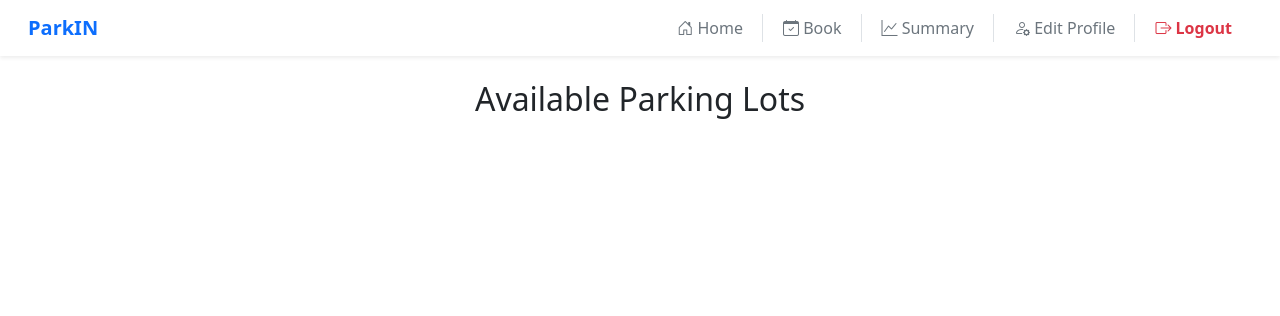
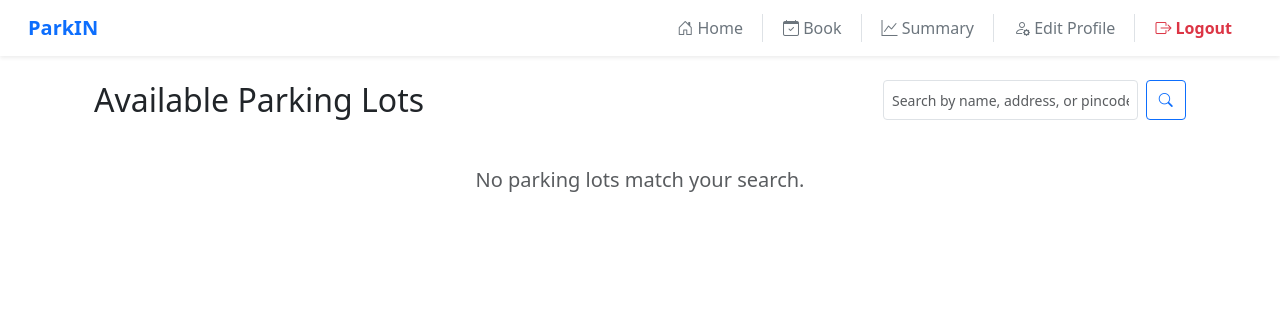
Before and after one commit to 24f1001715/vehicle-parking-app, a Flask app: template templates/user/book.html in a window 1280 px wide. Shown: the top 316 px of the page. Run offline with Flask 3, Linux system fonts and the light colour scheme; the template is opened without the code that fills it, so the values that code supplies are empty.

Commit message:
Additional search-functionalities

```diff
--- a/templates/user/book.html
+++ b/templates/user/book.html
@@ -3,8 +3,30 @@
 
 {% block content %}
 <div class="container my-4">
-  <h2 class="mb-4 text-center">Available Parking Lots</h2>
 
+  <!-- Header and Search -->
+  <div class="d-flex justify-content-between align-items-center mb-4 flex-wrap gap-2">
+    <h2 class="mb-2 mb-md-0">Available Parking Lots</h2>
+    <form method="GET" action="{{ url_for('user.book') }}" class="d-flex align-items-center" style="min-width: 300px;">
+      <input
+        type="text"
+        name="q"
+        class="form-control form-control-sm me-2"
+        placeholder="Search by name, address, or pincode"
+        value="{{ query or '' }}"
+        style="height: 40px; min-width: 250px;"
+      >
+      <button
+        type="submit"
+        class="btn btn-outline-primary btn-sm d-flex align-items-center justify-content-center"
+        style="height: 40px; width: 45px;"
+      >
+        <i class="bi bi-search"></i>
+      </button>
+    </form>
+  </div>
+
+  <!-- Parking Lot Cards -->
   <div class="row g-4">
     {% for lot in lots %}
     <div class="col-12 col-md-6 col-lg-4">
@@ -20,14 +42,13 @@
           {% set percent = (available / total * 100) if total > 0 else 0 %}
 
           <p class="mb-1"><strong>Availability:</strong> {{ available }}/{{ total }}</p>
-          <div class="progress mb-3" style="height: 20px;">
+          <div class="progress mb-3" style="height: 10px;">
             <div
               class="progress-bar
               {% if percent >= 70 %}bg-success
               {% elif percent >= 30 %}bg-warning
               {% else %}bg-danger{% endif %}"
               role="progressbar" style="width: {{ percent }}%">
-              {{ percent | round(0) }}%
             </div>
           </div>
 
@@ -45,5 +66,13 @@
     </div>
     {% endfor %}
   </div>
+
+  <!-- No Results -->
+  {% if lots|length == 0 %}
+  <div class="text-center mt-5">
+    <h5 class="text-muted">No parking lots match your search.</h5>
+  </div>
+  {% endif %}
+
 </div>
 {% endblock %}
```
Also changed, not shown: controllers/user_routes.py (+25 -6 lines), templates/user/home.html (+33 -30 lines).
